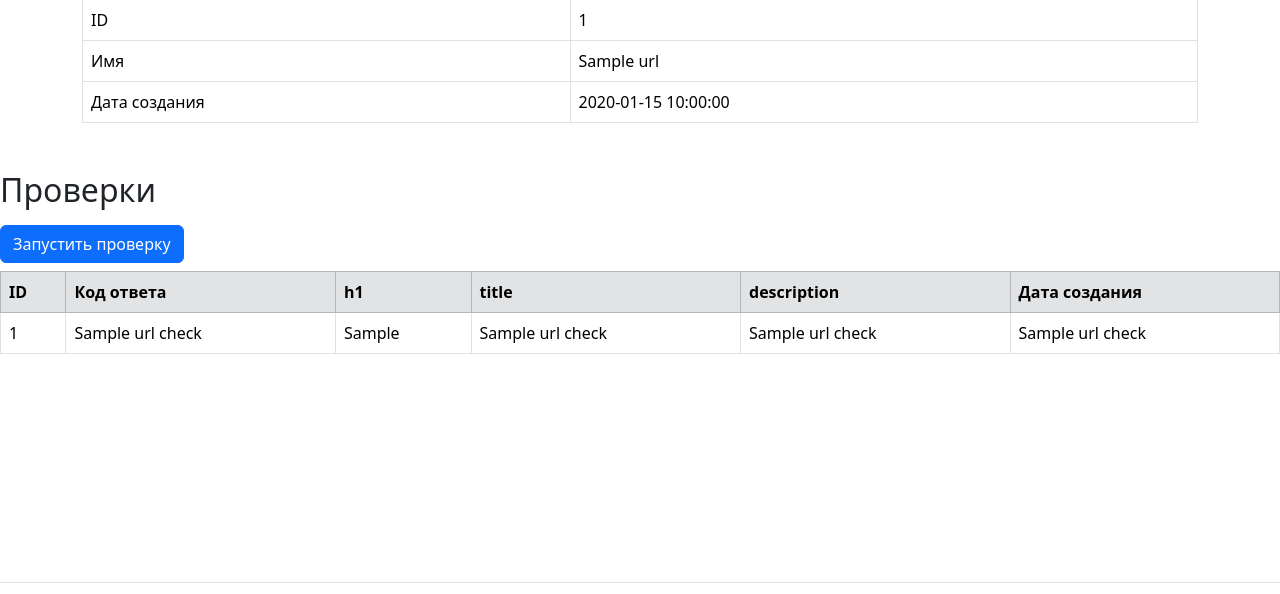
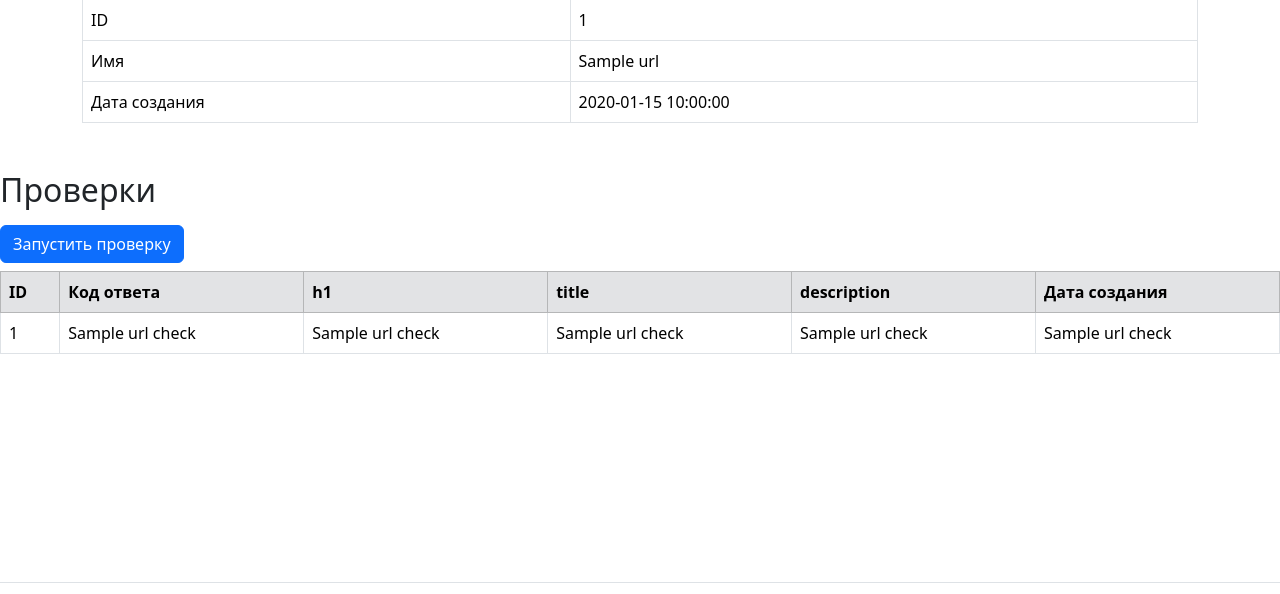
Before and after one commit to Vladimir3110/python-project-83, a Flask app: page /urls/1 in a window 1280 px wide. Shown: the part 161-755 px from the top of the page. Run offline with Flask 3, Linux system fonts and the light colour scheme; a database or web service that is not in the repository returns one stand-in record (values such as "Sample title"); some libraries are stand-ins or nearby versions.

Commit message:
изменено: url_check.py

```diff
--- a/page_analyzer/templates/url.html
+++ b/page_analyzer/templates/url.html
@@ -40,11 +40,11 @@
             {% for check in checks %}
             <tr>
                 <td>{{ check[0] }}</td>
-                <td>{{ check[1] }}</td>
-                <td>{{ check.h1 | default('', true) }}</td>
+                <td>{{ check[2] }}</td>
                 <td>{{ check[3] }}</td>
                 <td>{{ check[4] }}</td>
                 <td>{{ check[5] }}</td>
+                <td>{{ check[6] }}</td>
             </tr>
             {% endfor %}
         </tbody>
```
Also changed, not shown: page_analyzer/url_check.py (+2 -41 lines), page_analyzer/validate.py (+0 -12 lines).
